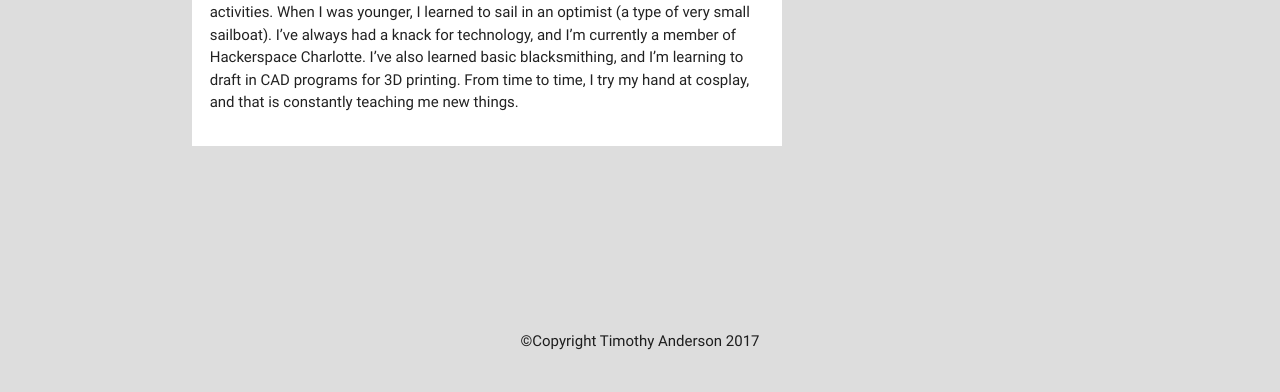
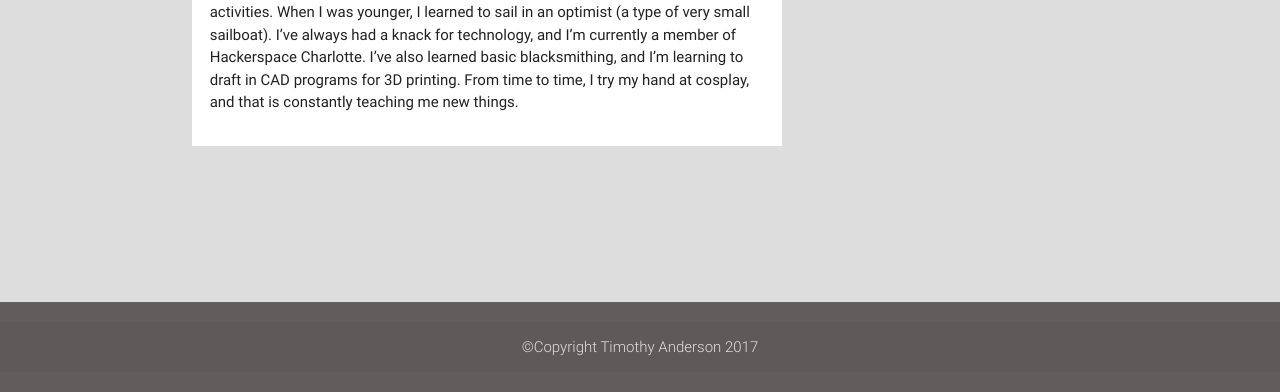
Before and after one commit to TimRCAnderson/timrcanderson.github.io, a plain HTML site: page index.html in a window 1280 px wide. Shown: the part 408-800 px from the top of the page. Drawn offline with nearby package versions, Linux system fonts and the light colour scheme.

Commit message:
fixed about page footer.

```diff
--- a/index.html
+++ b/index.html
@@ -68,10 +68,12 @@
 			</div>
 		</div>
 	</div>
-	<footer class="container-fluid">
-		<div class="row">
-			&copy;Copyright Timothy Anderson 2017
-		</div>
+	<footer class="page-footer">
+		<div class="footer-copyright">
+	    <div class="container">
+				&copy;Copyright Timothy Anderson 2017
+	    </div>
+	  </div>
 	</footer>
 
 </body>
```
